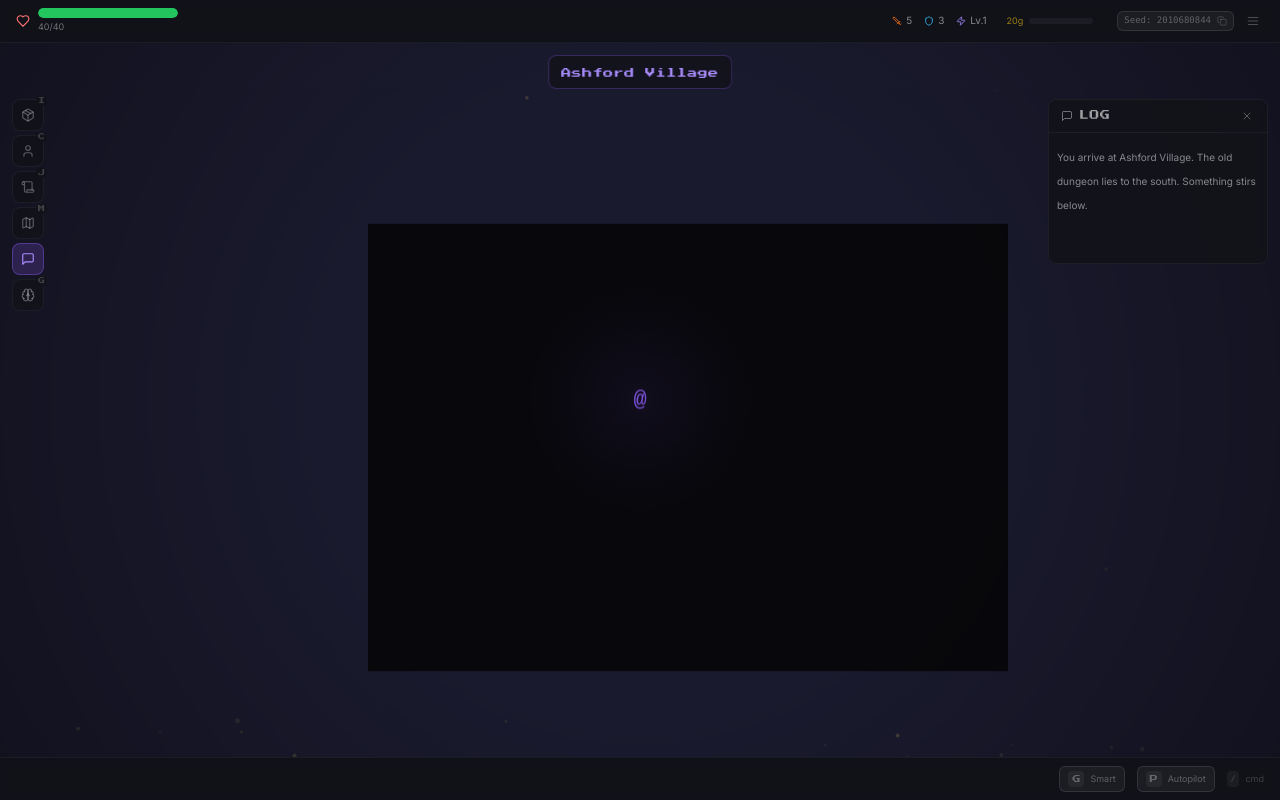
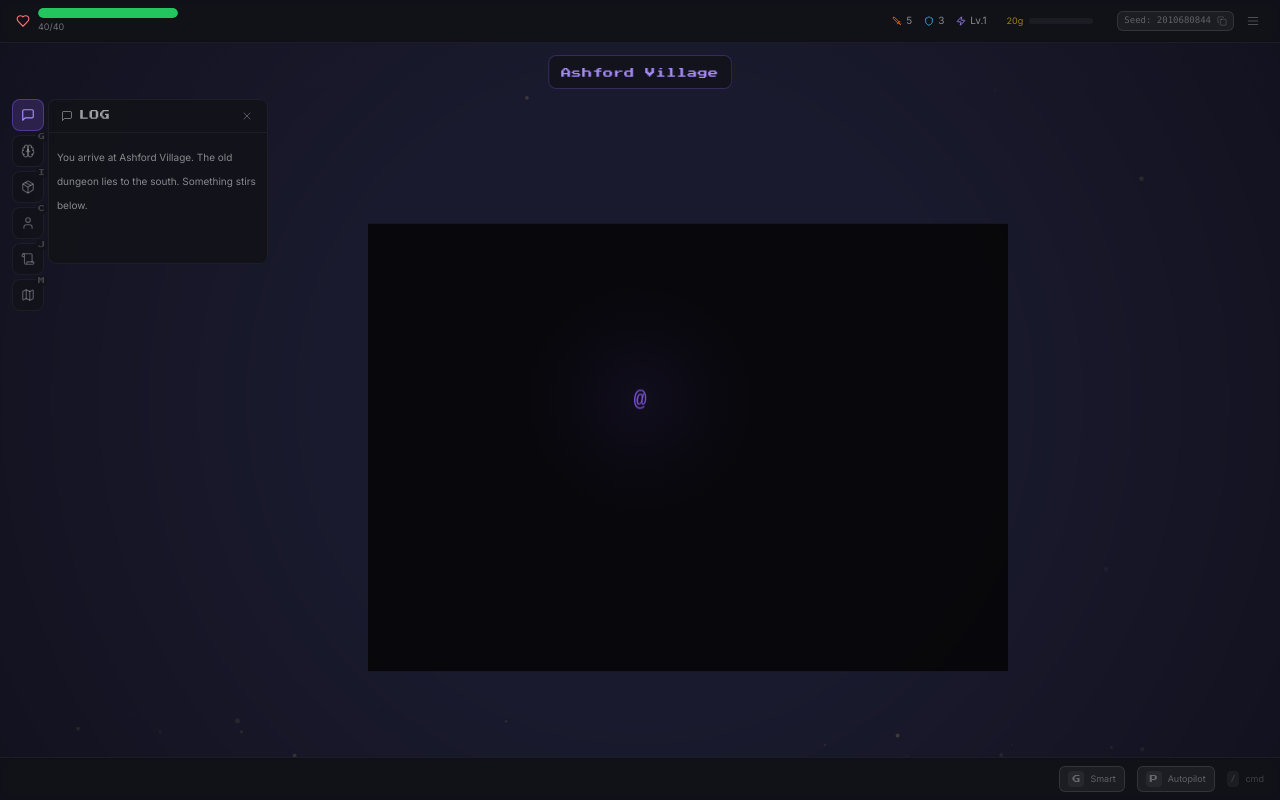
Before and after one commit to oshlern/malleable-interface, a React (Vite) app in the folder malleable-game/: page / in a window 1280 px wide. Built offline with nearby package versions, Linux system fonts and the light colour scheme.

Commit message:
Split HUD panels across left and right sides
Log and Plan panels now render on the left, while Inventory, Stats,
Quests, and Map render on the right for better screen real estate usage.

```diff
--- a/malleable-game/src/components/hud/HudOverlay.tsx
+++ b/malleable-game/src/components/hud/HudOverlay.tsx
@@ -36,16 +36,28 @@ const PANEL_KEYS: Record<HudPanel, string> = {
   plan: "G",
 };
 
+const LEFT_PANELS: HudPanel[] = ["log", "plan"];
+const RIGHT_PANELS: HudPanel[] = ["inventory", "stats", "quests", "map"];
+
 export function HudOverlay() {
   const activePanels = useGameStore((s) => s.activePanels);
   const togglePanel = useGameStore((s) => s.togglePanel);
 
-  const allPanels: HudPanel[] = ["inventory", "stats", "quests", "map", "log", "plan"];
+  const allPanels: HudPanel[] = [...LEFT_PANELS, ...RIGHT_PANELS];
+  const activeLeft = activePanels.filter((p) => LEFT_PANELS.includes(p));
+  const activeRight = activePanels.filter((p) => RIGHT_PANELS.includes(p));
 
   return (
     <>
+      <div className="absolute top-14 left-12 w-[220px] space-y-2 z-10">
+        {activeLeft.map((panelId) => {
+          const Panel = PANEL_MAP[panelId];
+          return Panel ? <Panel key={panelId} /> : null;
+        })}
+      </div>
+
       <div className="absolute top-14 right-3 w-[220px] space-y-2 z-10">
-        {activePanels.map((panelId) => {
+        {activeRight.map((panelId) => {
           const Panel = PANEL_MAP[panelId];
           return Panel ? <Panel key={panelId} /> : null;
         })}
```
